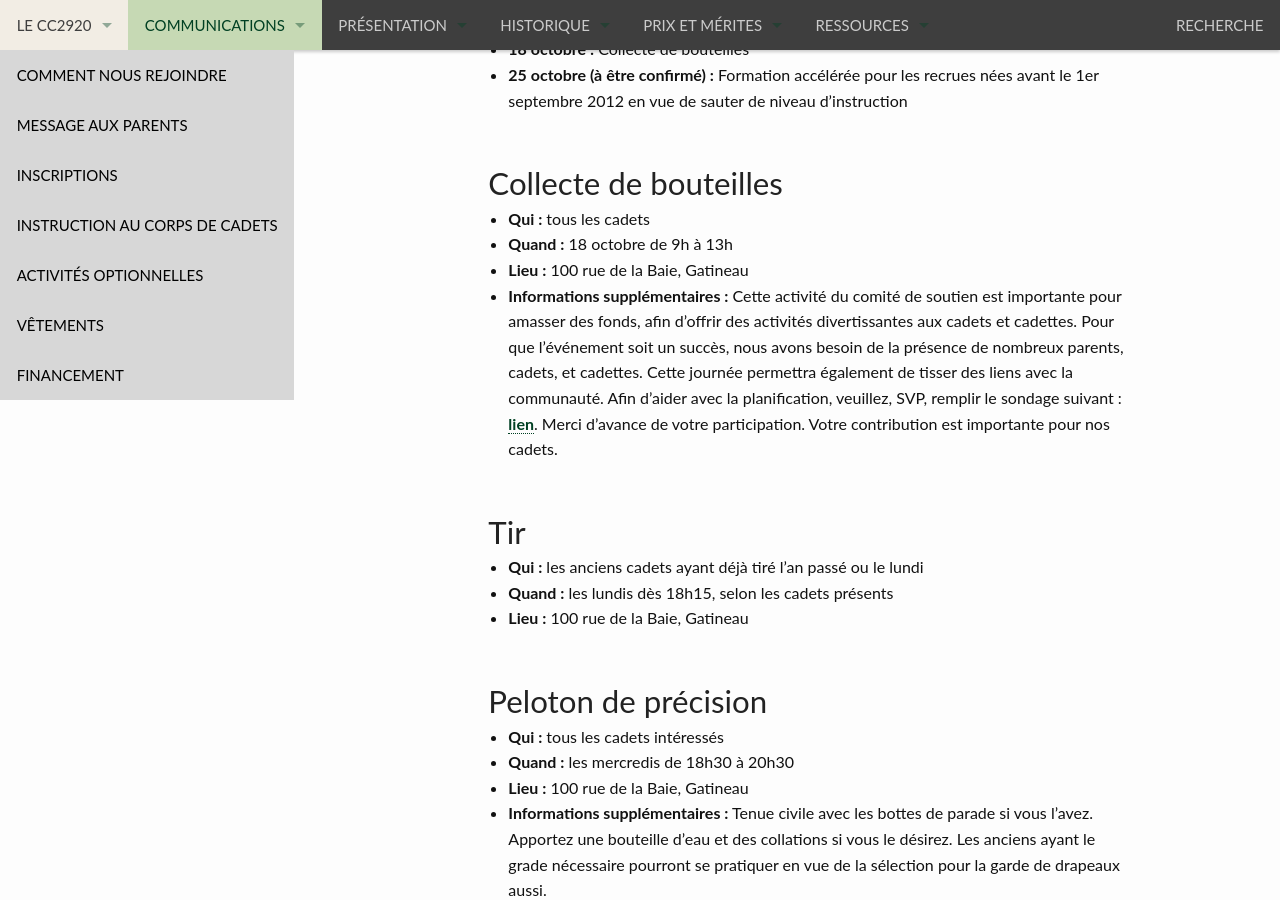
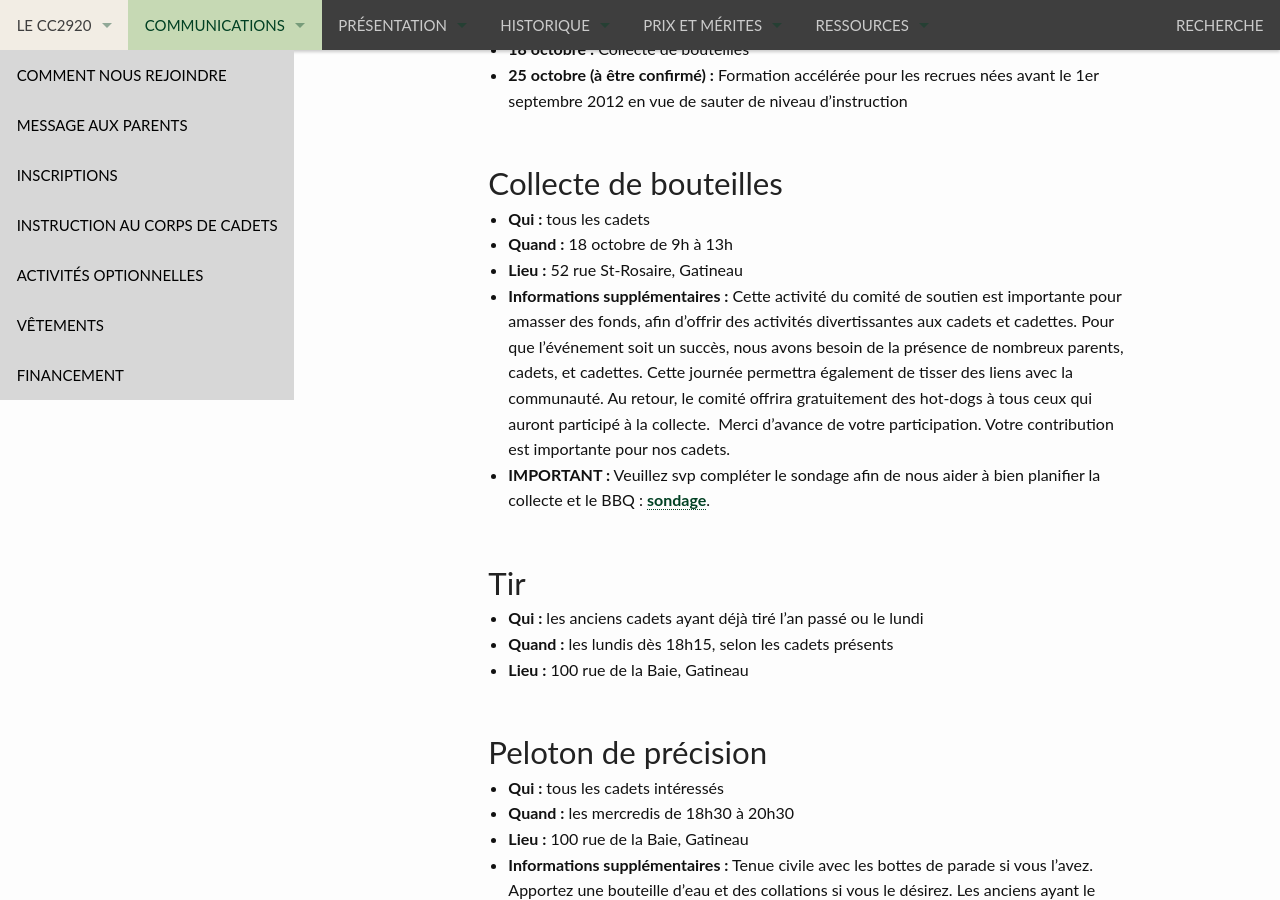
Before and after one commit to CC2920/web, a Jekyll site: the page built from _communications/messages.md, in a window 1280 px wide and 900 px high, scrolled down 566 px. Built offline with Jekyll 4.4.1, drawn with Linux system fonts in a browser that asks for light colours.

Commit message:
Messages de la semaine - 10 octobre (correction)

```diff
--- a/_communications/messages.md
+++ b/_communications/messages.md
@@ -18,8 +18,9 @@ layout: "messages"
 ## Collecte de bouteilles
 - **Qui :** tous les cadets
 - **Quand :** 18 octobre de 9h à 13h
-- **Lieu :** 100 rue de la Baie, Gatineau
-- **Informations supplémentaires :** Cette activité du comité de soutien est importante pour amasser des fonds, afin d’offrir des activités divertissantes aux cadets et cadettes. Pour que l’événement soit un succès, nous avons besoin de la présence de nombreux parents, cadets, et cadettes. Cette journée permettra également de tisser des liens avec la communauté. Afin d’aider avec la planification, veuillez, SVP, remplir le sondage suivant : [lien](https://forms.gle/Yhjfa3S54gJg8n8s8). Merci d’avance de votre participation. Votre contribution est importante pour nos cadets.
+- **Lieu :** 52 rue St-Rosaire, Gatineau
+- **Informations supplémentaires :** Cette activité du comité de soutien est importante pour amasser des fonds, afin d’offrir des activités divertissantes aux cadets et cadettes. Pour que l’événement soit un succès, nous avons besoin de la présence de nombreux parents, cadets, et cadettes. Cette journée permettra également de tisser des liens avec la communauté. Au retour, le comité offrira gratuitement des hot-dogs à tous ceux qui auront participé à la collecte.  Merci d’avance de votre participation. Votre contribution est importante pour nos cadets.
+-  **IMPORTANT :** Veuillez svp compléter le sondage afin de nous aider à bien planifier la collecte et le BBQ : [sondage](https://forms.gle/Yhjfa3S54gJg8n8s8).
 
 
 ## Tir
```
